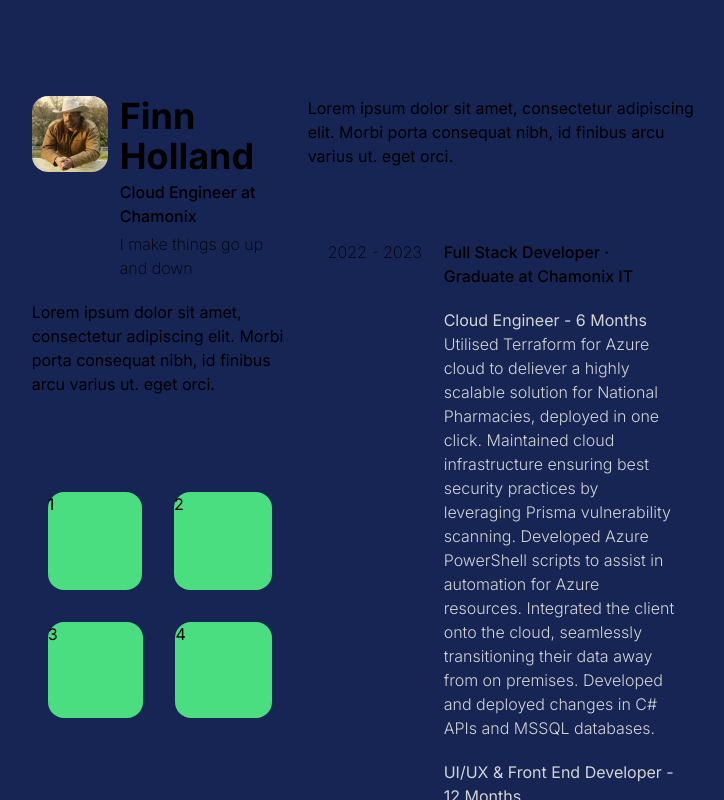
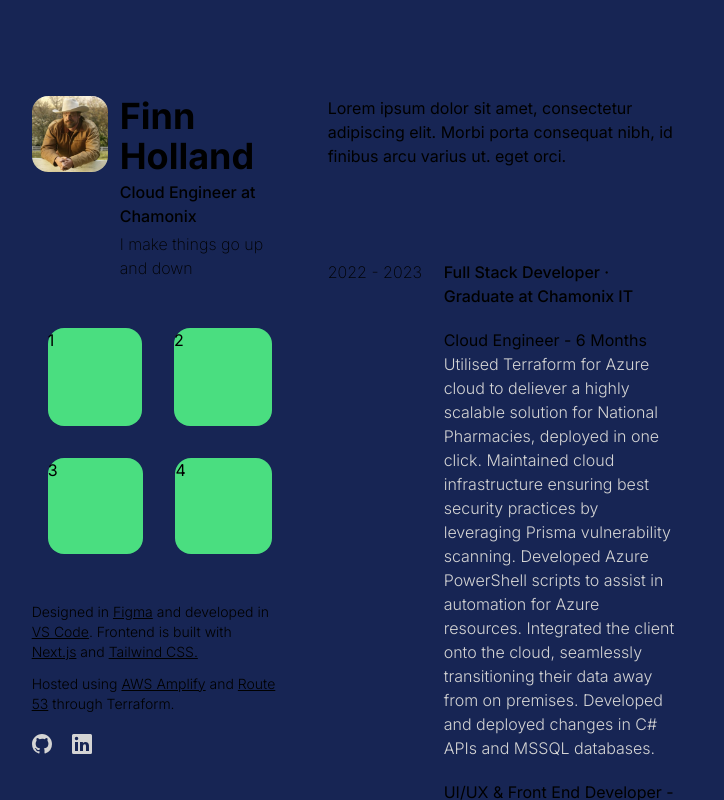
Before and after one commit to finnholland/portfolio, a Next.js app: page / in a window 1280 px wide. Shown: the whole page, without its empty margins (267-991 px from the left). Built offline with nearby package versions, Linux system fonts and the light colour scheme.

Commit message:
polish sticky side

```diff
--- a/app/page.tsx
+++ b/app/page.tsx
@@ -14,7 +14,8 @@ export default function Home() {
 
   const Profile = () => {
     return (
-      <div className='h-full pt-24'>
+      <div className='h-full py-24 justify-between flex flex-col'>
+        <div>
           <div className='flex flex-row mb-5'>
             <div>
               <Image className='rounded-2xl' src='/images/profile.jpg' alt='fromeroad' width={100} height={100} />
@@ -25,8 +26,7 @@ export default function Home() {
               <span className='font-extralight'>{about.shortBio}</span>
             </div>
           </div>
-        <span>Lorem ipsum dolor sit amet, consectetur adipiscing elit. Morbi porta consequat nibh, id finibus arcu varius ut. eget orci.</span>
-        <div className=' my-20'>
+          <div className=' my-8'>
             <div className='flex flex-row p-4'>
               <span className='flex flex-grow mr-8 aspect-square bg-green-400 rounded-2xl'>1</span>
               <span className='flex flex-grow aspect-square bg-green-400 rounded-2xl'>2</span>
@@ -34,6 +34,7 @@ export default function Home() {
             <div className='flex flex-row p-4'>
               <span className='flex flex-grow mr-8 aspect-square bg-green-400 rounded-2xl'>3</span>
               <span className='flex flex-grow aspect-square bg-green-400 rounded-2xl'>4</span>
+            </div>
           </div>
         </div>
         <div className='text-sm font-light'>
@@ -60,7 +61,7 @@ export default function Home() {
 
   const About = () => {
     return (
-      <div>
+      <div className='p-5 pt-0'>
         <span>
           Lorem ipsum dolor sit amet, consectetur adipiscing elit. Morbi porta consequat nibh, id finibus arcu varius ut. eget orci.
         </span>
@@ -76,11 +77,11 @@ export default function Home() {
         </div>
         <div>
           <p className='font-medium mb-5'>{experience.title}</p>
-          <span className='text-neutral-300'>
+          <span >
             {experience.roles.map((role: Role) => (
               <div className='flex flex-col mb-5'>
                 <span>{role.role}</span>
-                <span className='font-light'>{role.description}</span>
+                <span className='text-neutral-300 font-light'>{role.description}</span>
               </div>
             ))}
           </span>
@@ -124,7 +125,7 @@ export default function Home() {
 
   return (
     <div className='bg-blue-950 h-screen w-screen flex flex-row justify-center overflow-auto'>
-      <div className='flex flex-col w-1/5'>
+      <div className='flex flex-col w-1/5 sticky top-0'>
         <Profile />
       </div>
       <div className='flex flex-col w-1/3 pt-24 px-5'>
```
Lines whose indentation alone changed are shown as unchanged.
